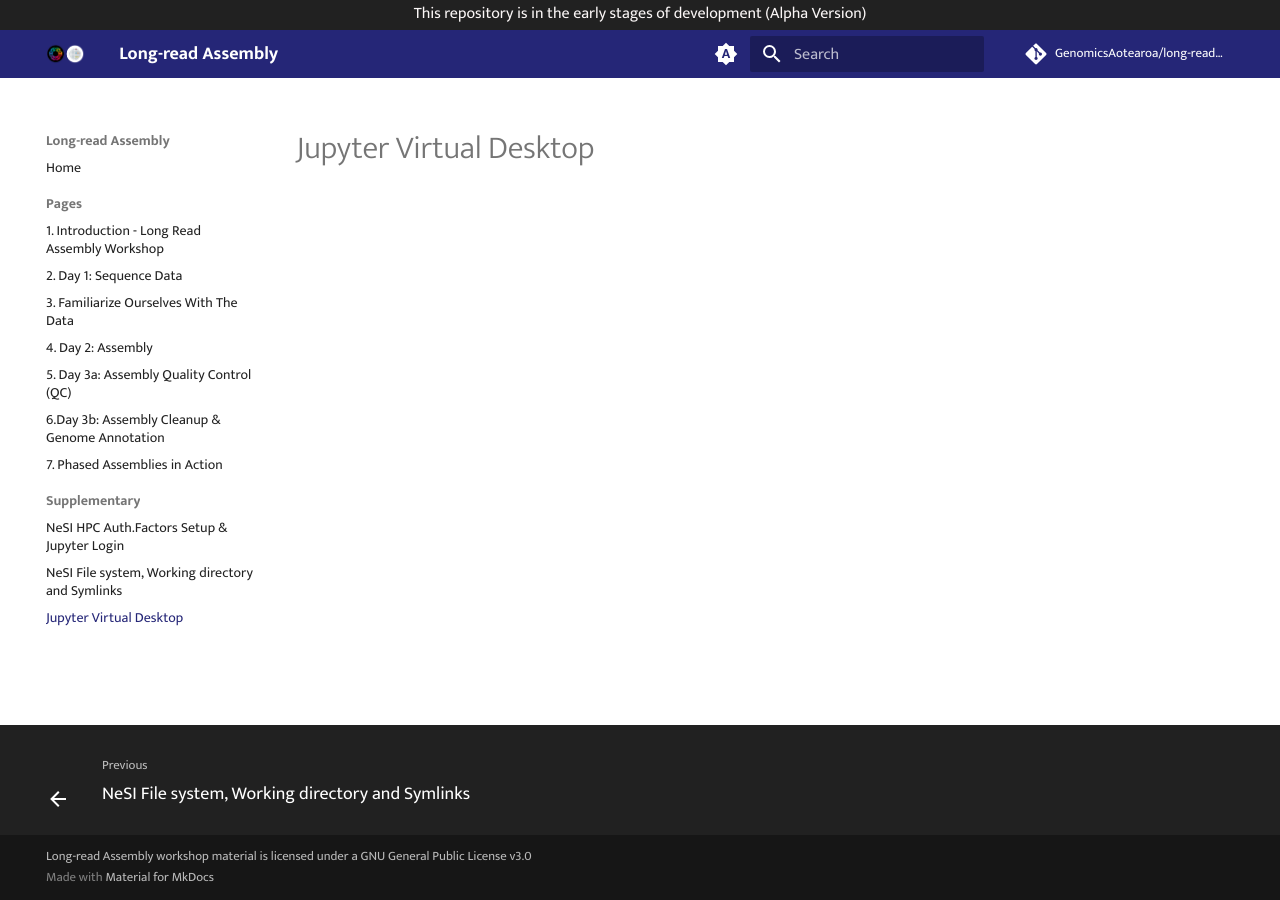
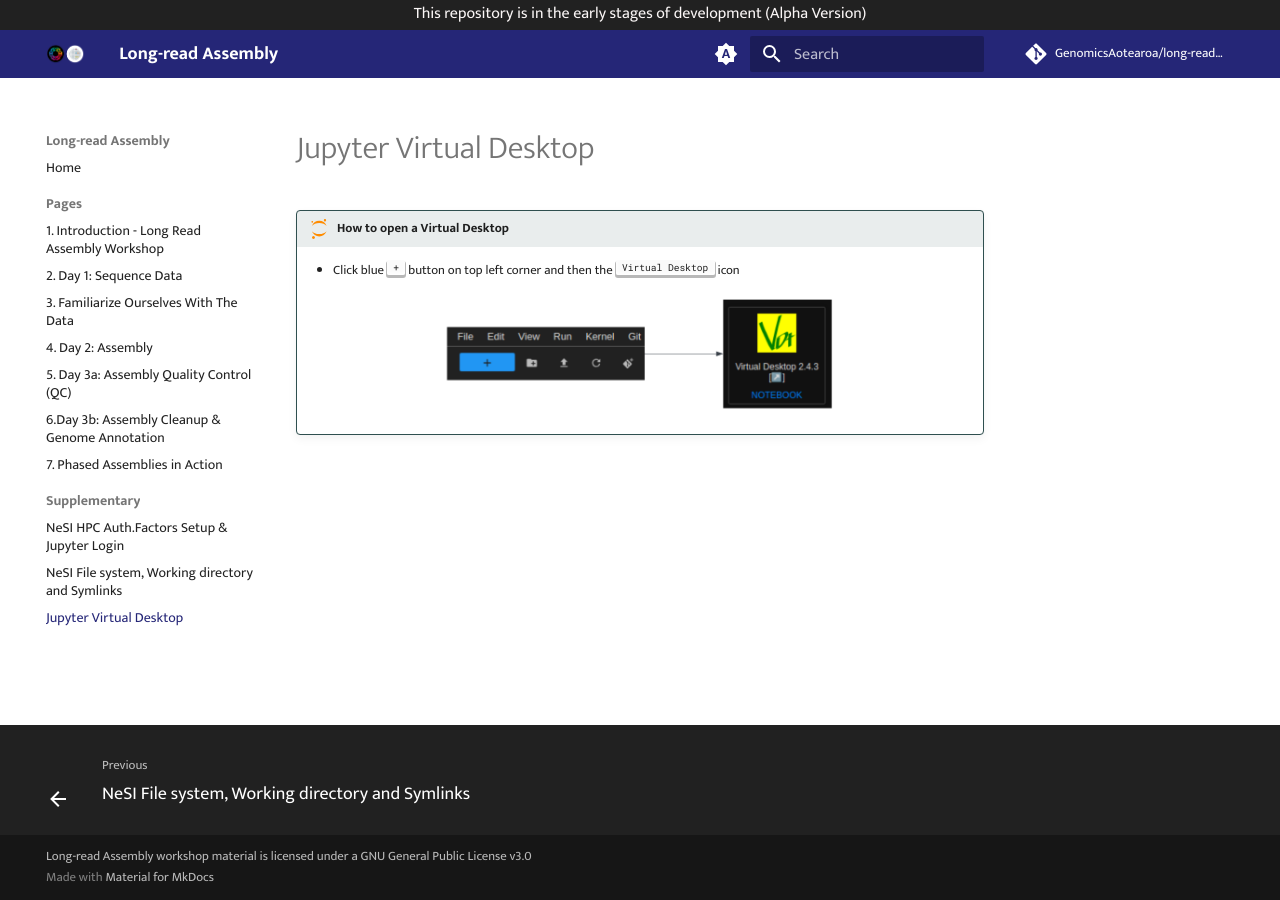
Before and after one commit to GenomicsAotearoa/long-read-assembly, an MkDocs documentation site: the page built from docs/supplementary/supplementary_3.md, in a window 1280 px wide. Built offline with MkDocs 1.6.1 and Material for MkDocs 9.7.7, drawn with Linux system fonts in a browser that asks for light colours; comment, search, counter and statistics services are not loaded.

Commit message:
update virtual desktop icon

```diff
--- a/docs/supplementary/supplementary_3.md
+++ b/docs/supplementary/supplementary_3.md
@@ -1 +1,7 @@
 # Jupyter Virtual Desktop
+
+!!! jupyter "How to open a Virtual Desktop"
+
+    -  Click blue <KBD>+</KBD> button on top left corner and then the <KBD>Virtual Desktop</KBD> icon
+
+    <center>![image](../theme_figures/open_vdt.png){width="400"}</center>
```
Also changed, not shown: docs/theme_figures/open_vdt.png (added).
